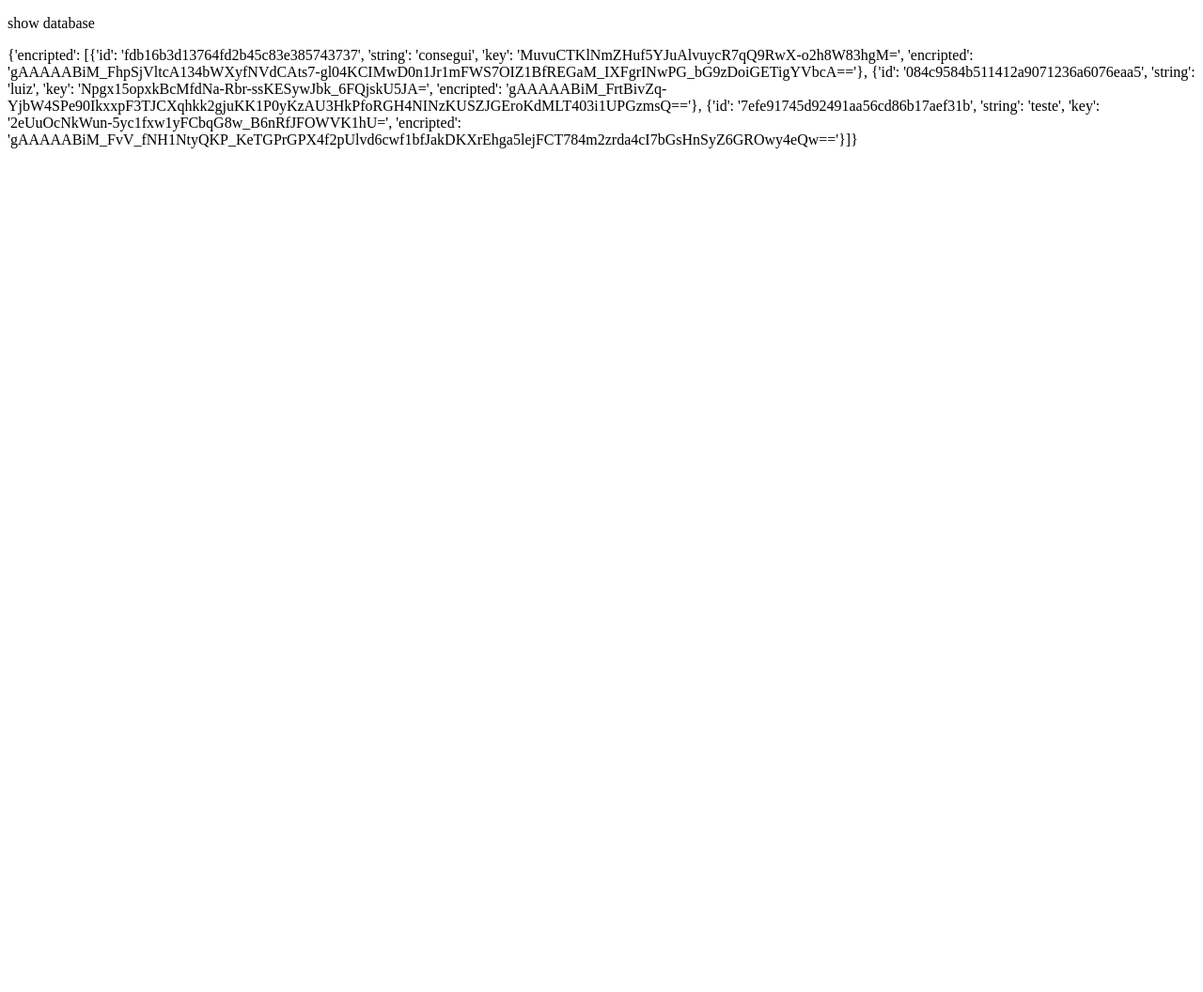
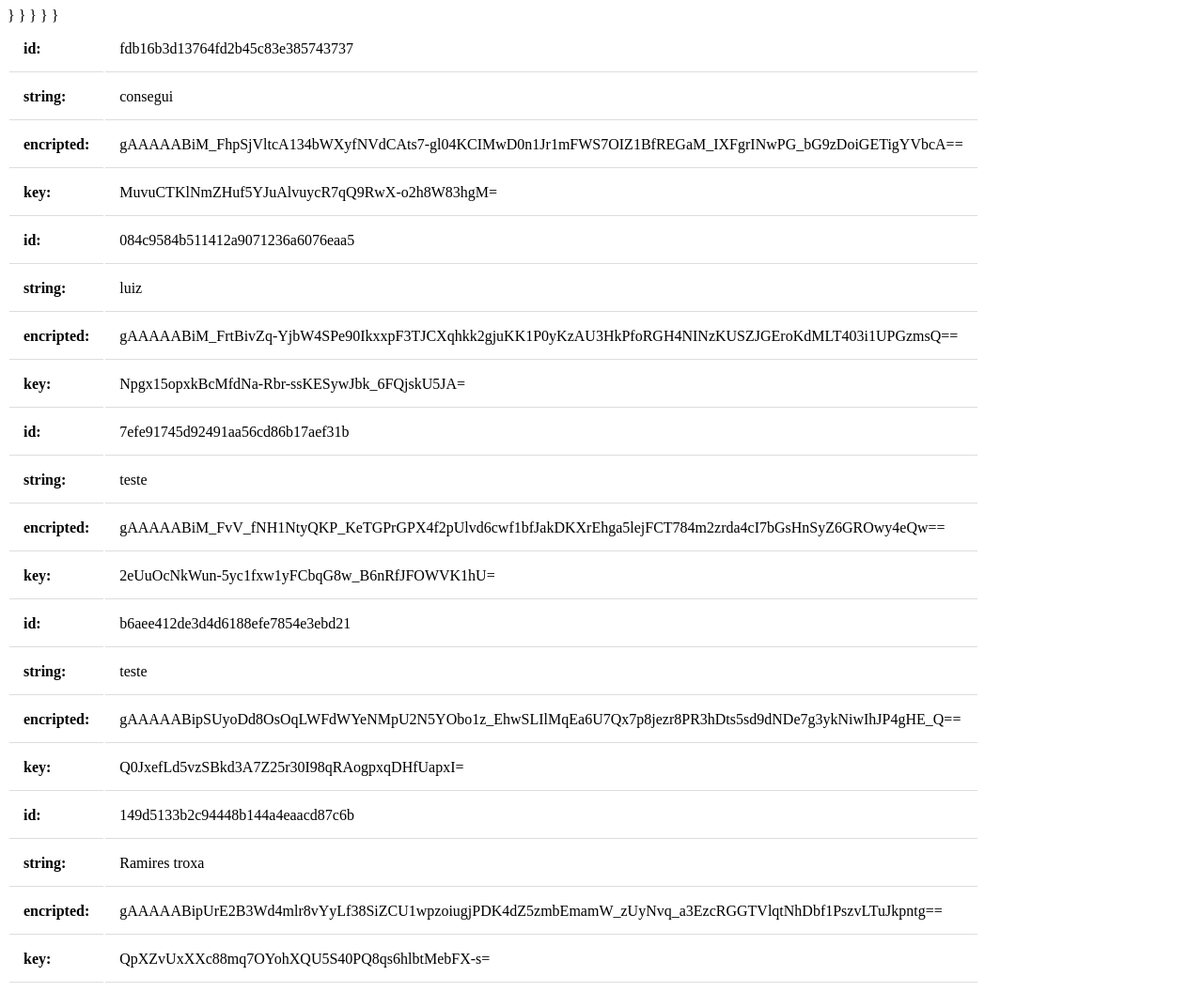
Before and after one commit to LuizHenrique78/criptografy-api, a Flask app: page /database in a window 1280 px wide. Shown: the whole page at 94% size. Before the commit the page ends 158 px from the top, so only its background shows below. Run offline with Flask 2, Linux system fonts and the light colour scheme.

Commit message:
Tabela de dados no front end

```diff
--- a/encripted.json
+++ b/encripted.json
@@ -17,6 +17,18 @@
             "string": "teste",
             "key": "2eUuOcNkWun-5yc1fxw1yFCbqG8w_B6nRfJFOWVK1hU=",
             "encripted": "gAAAAABiM_FvV_fNH1NtyQKP_KeTGPrGPX4f2pUlvd6cwf1bfJakDKXrEhga5lejFCT784m2zrda4cI7bGsHnSyZ6GROwy4eQw=="
+        },
+        {
+            "id": "b6aee412de3d4d6188efe7854e3ebd21",
+            "string": "teste",
+            "key": "Q0JxefLd5vzSBkd3A7Z25r30I98qRAogpxqDHfUapxI=",
+            "encripted": "gAAAAABipSUyoDd8OsOqLWFdWYeNMpU2N5YObo1z_EhwSLIlMqEa6U7Qx7p8jezr8PR3hDts5sd9dNDe7g3ykNiwIhJP4gHE_Q=="
+        },
+        {
+            "id": "149d5133b2c94448b144a4eaacd87c6b",
+            "string": "Ramires troxa",
+            "key": "QpXZvUxXXc88mq7OYohXQU5S40PQ8qs6hlbtMebFX-s=",
+            "encripted": "gAAAAABipUrE2B3Wd4mlr8vYyLf38SiZCU1wpzoiugjPDK4dZ5zmbEmamW_zUyNvq_a3EzcRGGTVlqtNhDbf1PszvLTuJkpntg=="
         }
     ]
 }
--- a/server/showdb.py
+++ b/server/showdb.py
@@ -13,5 +13,6 @@ db = Blueprint('database', __name__)
 def data():
     with open('encripted.json', "r") as read:
         json_data = json.load(read)
+        lista_de_dados = json_data["encripted"]
 
-    return render_template("show_data.html", json_data=json_data)
+    return render_template("show_data.html", json_data=json_data, lista_de_dados=lista_de_dados)
--- a/server/templates/show_data.html
+++ b/server/templates/show_data.html
@@ -7,7 +7,40 @@
     <title>Document</title>
 </head>
 <body>
-    <p>show database</p>
-    <p>{{ json_data }}</p>
+
+    <table class="table">
+        {%  for keys in lista_de_dados  %}}
+
+        <tr>
+            <th>id:</th>
+            <td>{{  keys["id"]    }}</td>
+        </tr>
+        <tr>
+            <th>string:</th>
+            <td>{{  keys["string"]    }}</td>
+        </tr>
+        <tr>
+            <th>encripted:</th>
+            <td>{{  keys["encripted"]    }}</td>
+        </tr>
+        <tr>
+            <th>key:</th>
+            <td>{{  keys["key"]    }}</td>
+        </tr>
+
+        {%  endfor  %}
+
+    </table>
 </body>
 </html>
+
+<style>
+
+th, td {
+  padding: 15px;
+  text-align: left;
+  border-bottom: 1px solid #ddd;
+}
+
+
+</style>
```
